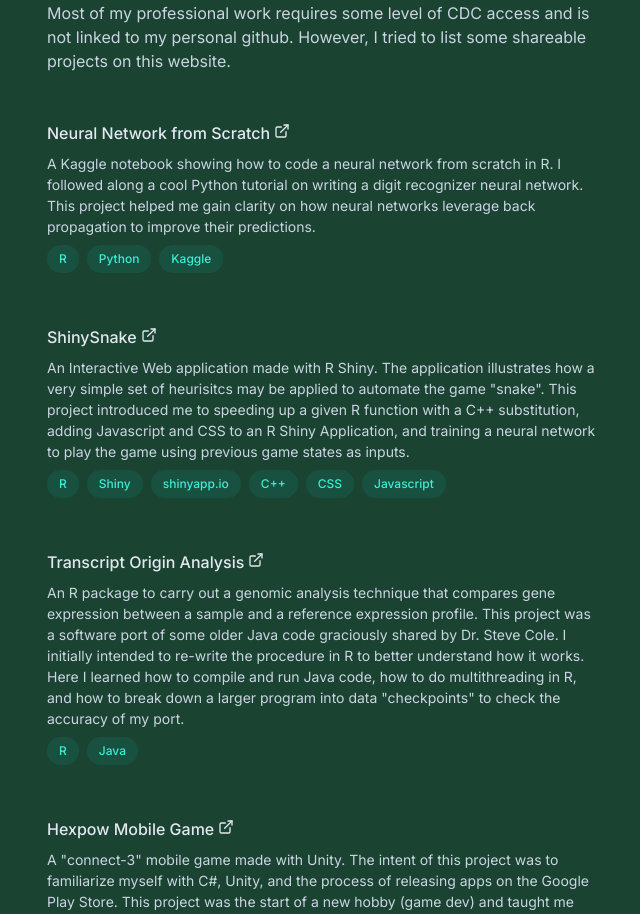
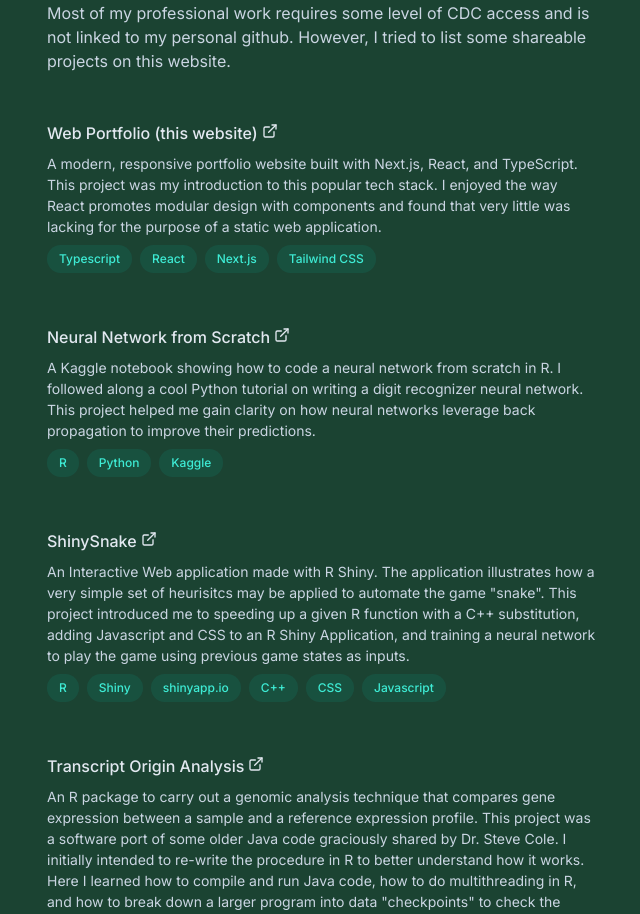
Before and after one commit to amanigaultw/web-portfolio, a Next.js app: page / in a window 1280 px wide. Shown: the part 2100-3014 px from the top of the page, without its empty margins (617-1257 px from the left). Built offline with nearby package versions, Linux system fonts and the light colour scheme.

Commit message:
added portfolio website to projects

```diff
--- a/components/Projects.tsx
+++ b/components/Projects.tsx
@@ -2,6 +2,12 @@ import SectionHeader from './SectionHeader'
 import ProjectCard from './ProjectCard'
 
 const projects = [
+  {
+    title: 'Web Portfolio (this website)',
+    description: 'A modern, responsive portfolio website built with Next.js, React, and TypeScript. This project was my introduction to this popular tech stack. I enjoyed the way React promotes modular design with components and found that very little was lacking for the purpose of a static web application.',
+    skills: ['Typescript', 'React', 'Next.js', "Tailwind CSS"],
+    link: 'https://github.com/amanigaultw/web-portfolio'
+  },
   {
     title: 'Neural Network from Scratch',
     description: 'A Kaggle notebook showing how to code a neural network from scratch in R.  I followed along a cool Python tutorial on writing a digit recognizer neural network.  This project helped me gain clarity on how neural networks leverage back propagation to improve their predictions.',
```
